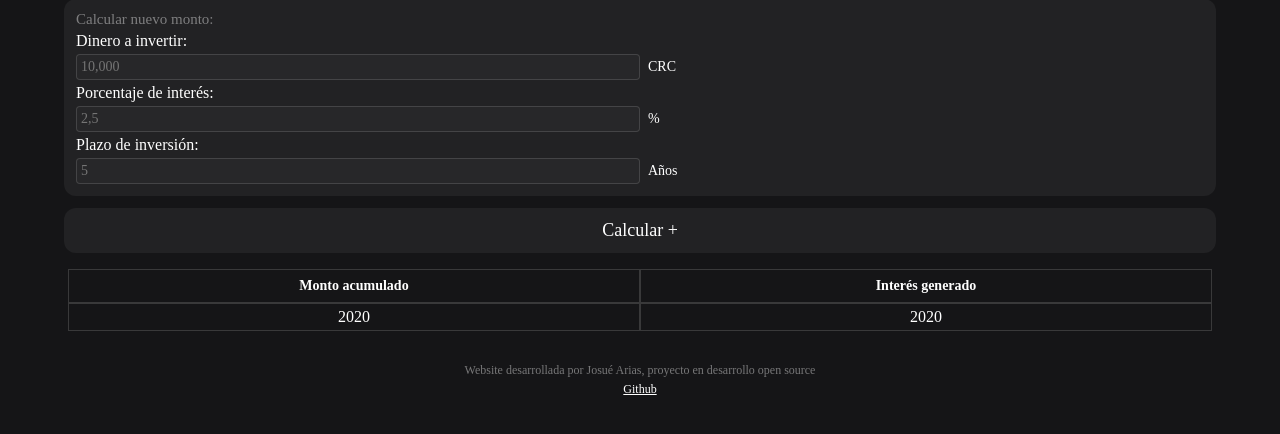
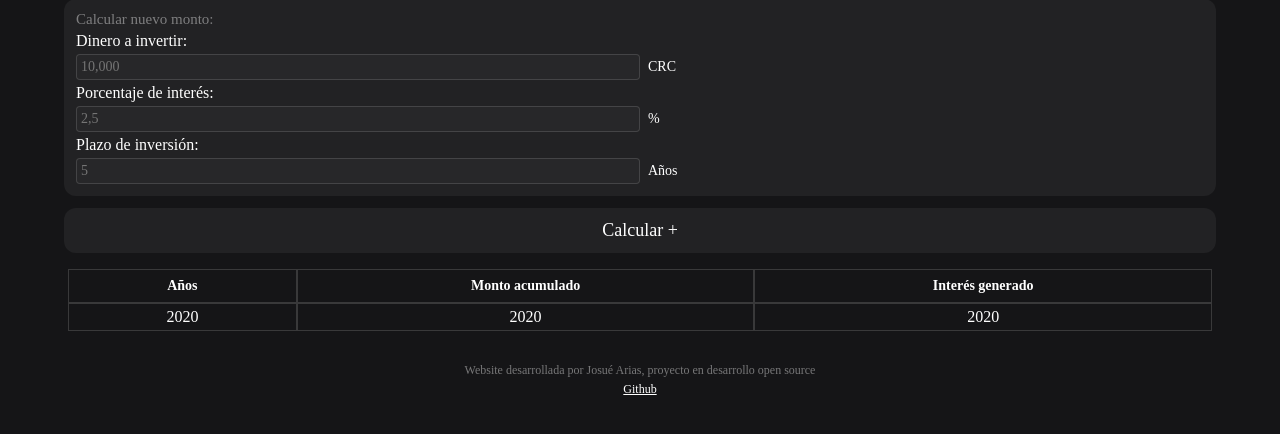
Before and after one commit to ariasj07/calcu_inversion_fund, a Flask app: template templates/index.html in a window 1280 px wide. Shown: the part 214-648 px from the top of the page. Run offline with Flask 3, Linux system fonts and the light colour scheme; the template is opened without the code that fills it: most values are stand-ins (such as "Sample title", 1, 10 or a date in 2020); some web fonts are replaced.

Commit message:
add the column of years, need to improve the issue in request

```diff
--- a/app.py
+++ b/app.py
@@ -22,16 +22,19 @@ class InterestCalculator:
         gained_list = []
         years_list = []
         final_list = []
-
+        a = 1
+        years_total = []
         for x in range(1, self.years + 1):
             gained = (initial * (self.annual_interest / 100))
             gained_list.append(round(float(gained), 2))
             years_list.append(x)
             final_list.append(round(float(initial + gained), 2))
+            years_total.append(a)
+            a += 1
             initial += gained
 
         data = pd.DataFrame({"Años": years_list, "Monto ganado": gained_list, "Monto año a año": final_list})
-        return initial, gained_list, final_list
+        return initial, gained_list, final_list, years_total
 
 
 @app.route('/data', methods=["GET", "POST"])
@@ -45,6 +48,6 @@ def get_data():
     interes = interes.replace(",", ".")
     interes = float(interes)
     calculator = InterestCalculator(monto, interes, plazo)
-    result, gainer_per_year, final_amount = calculator.calculate()
+    result, gainer_per_year, final_amount, years_amount = calculator.calculate()
     result = f"{round(result,2):,}"
-    return render_template('index.html', result=result, gainer_per_year=[f"{gain:,}" for gain in gainer_per_year], final_amount=[f"{final:,}" for final in final_amount])
+    return render_template('index.html', result=result, gainer_per_year=[f"{gain:,}" for gain in gainer_per_year], final_amount=[f"{final:,}" for final in final_amount], years_amount=years_amount)
--- a/static/index.css
+++ b/static/index.css
@@ -125,7 +125,7 @@ h1 {
     width: 90%;
     margin: auto;
     display: grid;
-    grid-template-columns: repeat(2, 1fr);
+    grid-template-columns: 0.5fr 1fr 1fr;
     text-align: center;
     padding: 4px;
     margin-block: 12px;
@@ -135,6 +135,9 @@ h1 {
         font-size: 14px;
         border: solid 1px #ffffff27;
         padding: 8px;
+        display: flex;
+        align-items: center;
+        justify-content: center;
 
     }
 
--- a/templates/index.html
+++ b/templates/index.html
@@ -51,8 +51,14 @@
         </ul>
     </div> -->
     <ul class="result_table">
+        <h2>Años</h2>
         <h2>Monto acumulado</h2>
         <h2>Interés generado</h2>
+        <ul>
+            {%for year in years_amount %}
+            <li>{{ year }}</li>
+            {% endfor %}
+        </ul>
         <ul>
             {%for final_amount_year in final_amount %}
             <li>{{ final_amount_year }}</li>
```
